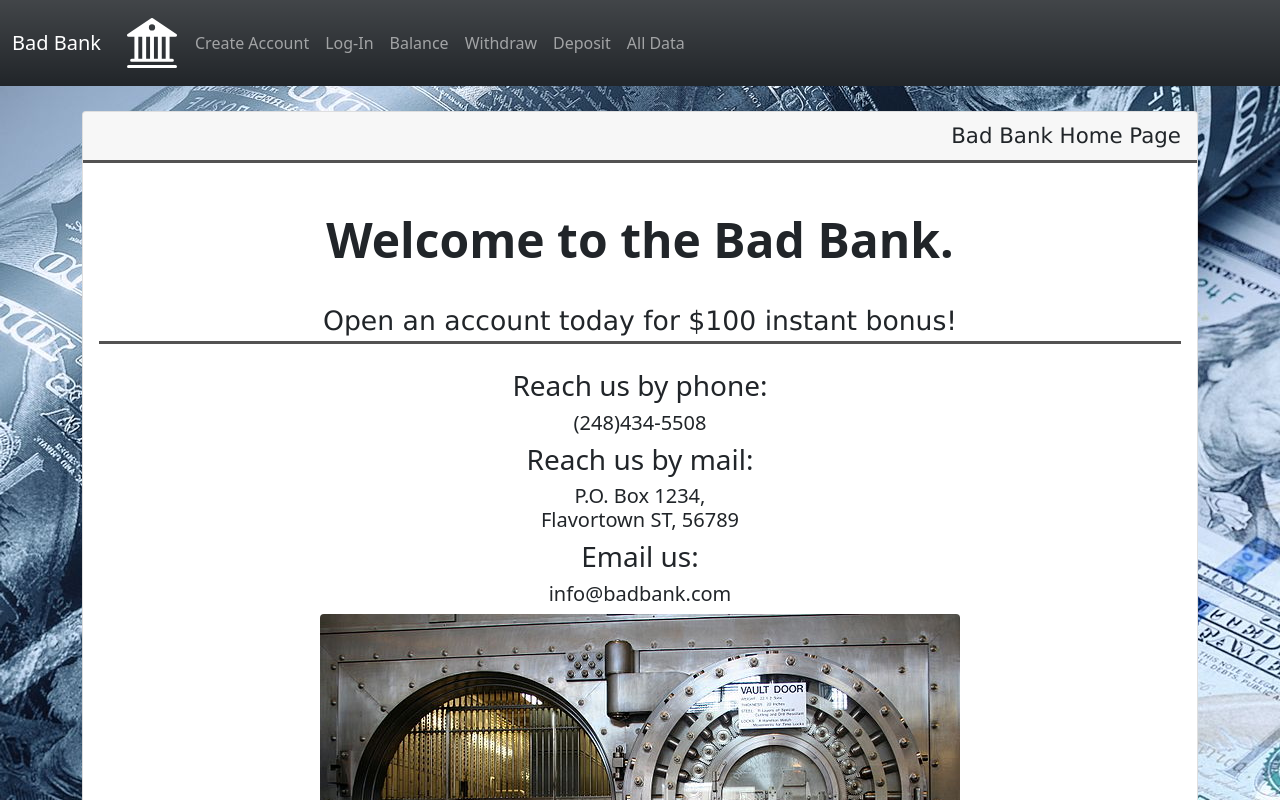
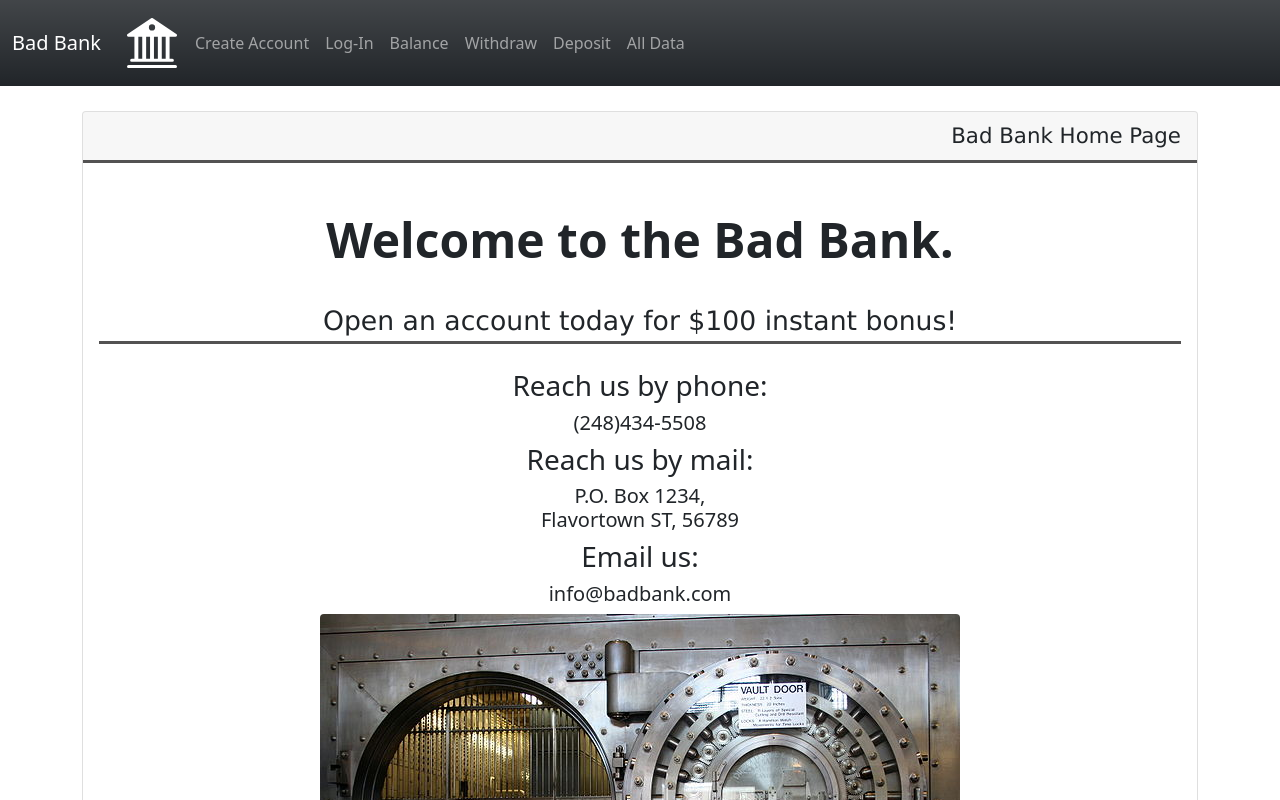
Before and after one commit to MorganMaltba/Bad-Bank, a React (Create React App) app in the folder client/: page / in a window 1280 px wide. Shown: the top 800 px of the page. Built offline with nearby package versions, Linux system fonts and the light colour scheme; no server answers.

Commit message:
Edit grid

```diff
--- a/client/src/App.js
+++ b/client/src/App.js
@@ -22,8 +22,6 @@ import {
 function App() {
 
   return (
-
-    <div id='grid' className='main'>
       <BrowserRouter>
         <div>
           <NavBar />
@@ -55,7 +53,6 @@ function App() {
           </Switch>
         </div>
     </BrowserRouter>
-  </div>
   );
 }
 
```
